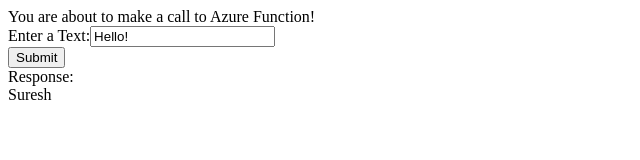
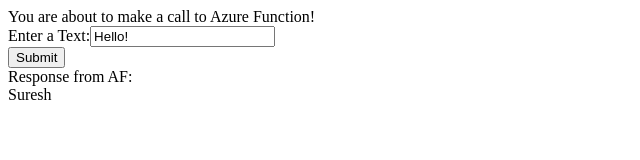
Before and after one commit to suresh-chakrapani/Azure-Web-App, an Angular app: page / in a window 1280 px wide. Shown: the top 160 px of the page, without its empty margins (0-640 px from the left). Built offline with nearby package versions, Linux system fonts and the light colour scheme.

Commit message:
Update app.component.html

```diff
--- a/src/app/app.component.html
+++ b/src/app/app.component.html
@@ -6,6 +6,6 @@
 
 <button id="btnSubmit" type="button" (click)="onSubmit(queryParam.value)">Submit</button>
 <br/>
-Response:
+Response from AF:
 <br/>
 <div>{{value}}</div>
```
